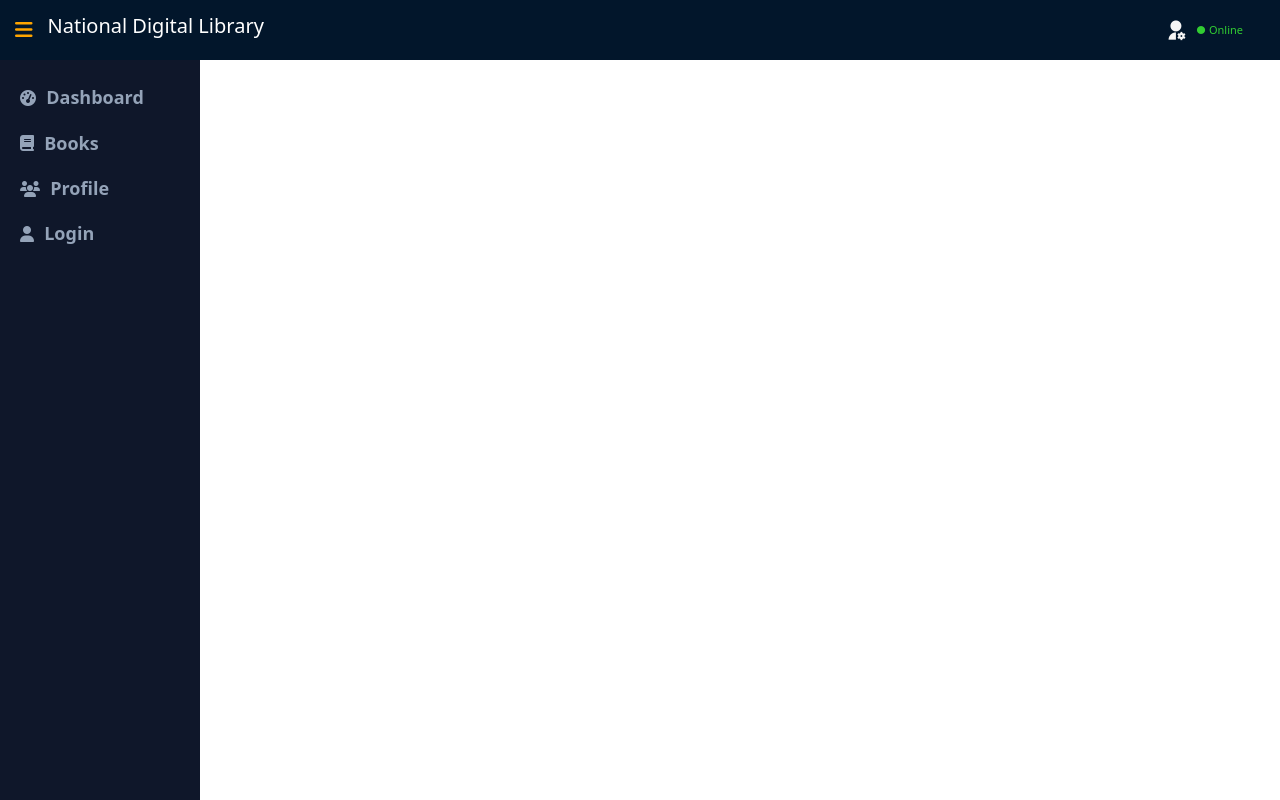
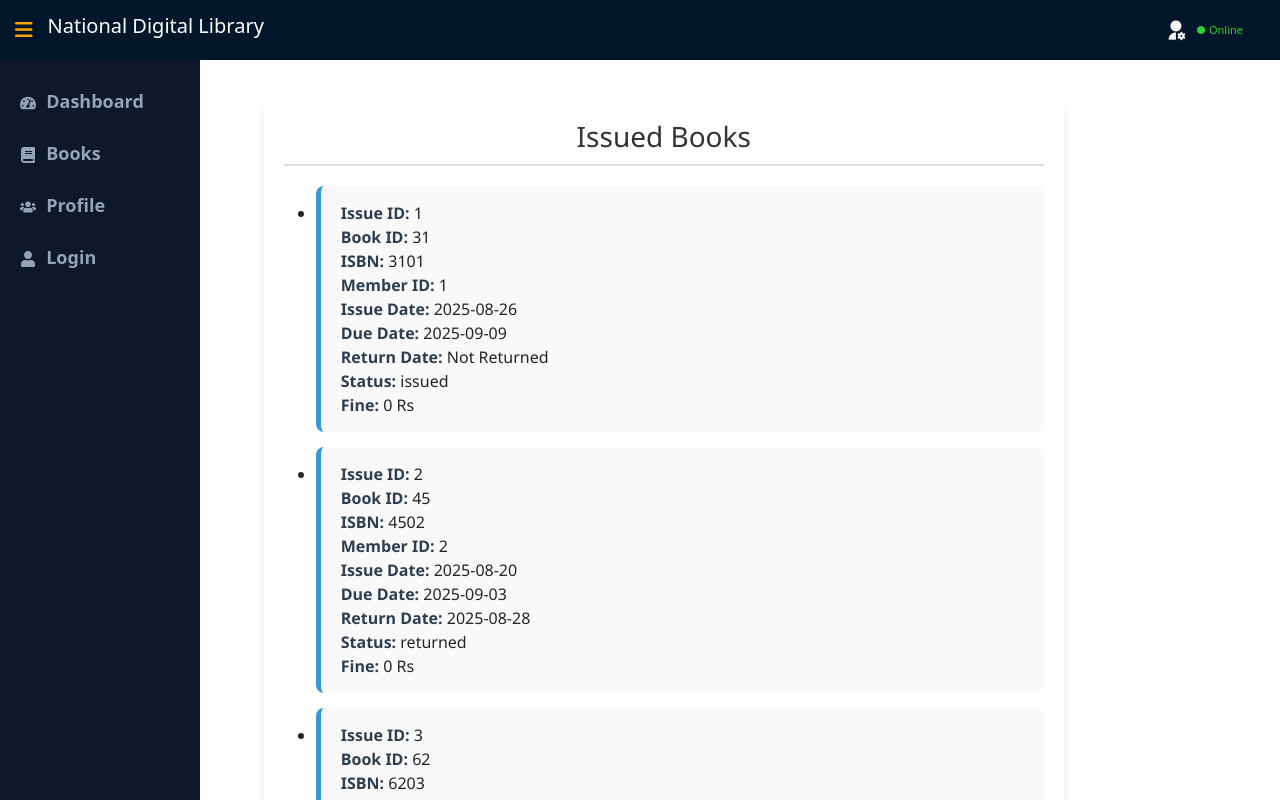
Before and after one commit to HETVI1405/library-management-system, a React (Vite) app in the folder library_management/: page /issue in a window 1280 px wide. Built offline with nearby package versions, Linux system fonts and the light colour scheme; data requests are answered from the project's data file.

Commit message:
IssueBook

```diff
--- a/library_management/src/Components/Navbar/Navbar.jsx
+++ b/library_management/src/Components/Navbar/Navbar.jsx
@@ -51,6 +51,9 @@
 
 
   import { useContext, useState } from "react";
+  import { FaRegCheckCircle } from "react-icons/fa";
+
+import { FaTachometerAlt, FaPlus, FaBook, FaUsers, FaSignOutAlt, FaUser } from "react-icons/fa";
 import { NavLink } from "react-router-dom";
 import "./navbar.css";
 import { AuthorizationContext } from "../Context/ContentApi";
@@ -67,12 +70,18 @@ export default function Navbar() {
   };
 
    const PageData = [
-    { id: 1, title: "Dashboard", path: "/", icon: "fas fa-tachometer-alt" },
-    isAdmin && { id: 2, title: "Add Book", path: "/addbook", icon: "fas fa-plus" },
-    { id: 3, title: "Books", path: "/book", icon: "fas fa-book" },
-     isAdmin ? { id: 4, title: "Members", path: "/member", icon: "fas fa-users" } : { id: 4, title: "Profile", path: "/profile", icon: "fas fa-users" },
-    admin ? { id: 6, title: "Logout", path: "/login", icon: "fas fa-sign-out-alt" } : { id: 5, title: "Login", path: "/login", icon: "fas fa-user" }
+  { id: 1, title: "Dashboard", path: "/", icon: <FaTachometerAlt /> },
+  isAdmin && { id: 2, title: "Add Book", path: "/addbook", icon: <FaPlus /> },
+  { id: 3, title: "Books", path: "/book", icon: <FaBook /> },
+  isAdmin
+    ? { id: 4, title: "Members", path: "/member", icon: <FaUsers /> }
+    : { id: 4, title: "Profile", path: "/profile", icon: <FaUsers /> },
+  isAdmin && { id: 7, title: "Issues", path: "/issue", icon: <FaRegCheckCircle /> },
+  admin
+    ? { id: 6, title: "Logout", path: "/login", icon: <FaSignOutAlt /> }
+    : { id: 5, title: "Login", path: "/login", icon: <FaUser /> },
 ].filter(Boolean);
+
 
   return (
     <div className="layout">
@@ -93,7 +102,7 @@ export default function Navbar() {
         <div className="sidebar-menu">
 
 
-          {PageData.map((el,index) => (
+          {PageData.map((el, index) => (
   <NavLink
     key={index}
     to={el.path}
@@ -101,10 +110,13 @@ export default function Navbar() {
       "menu-item" + (isActive ? " active" : "")
     }
   >
-              <i className={el.icon}></i>
-              <span className="title" style={{fontSize:"18px" , margin:"-3%"}}>{el.title}</span>
+    <span className="icon">{el.icon}</span>
+    <span className="title" style={{ fontSize: "18px", margin: "-3%" }}>
+      {el.title}
+    </span>
   </NavLink>
 ))}
+
         </div>
       </aside>
     </div>
--- a/library_management/src/Routes/AllRoutes.jsx
+++ b/library_management/src/Routes/AllRoutes.jsx
@@ -9,6 +9,7 @@ import Home from '../screens/Home/Home';
 import { Profiler, useContext } from 'react';
 import { AuthorizationContext } from '../Components/Context/ContentApi';
 import Profile from '../screens/Profile/Profile';
+import Issues from '../screens/issue/issue';
 
 export default function RoutesConfig() {
 
@@ -25,6 +26,8 @@ export default function RoutesConfig() {
       <Route path="/member" element={<Members />} />
       <Route path="/home" element={<Home />} />
       <Route path="/profile" element={<Profile />} />
+      <Route path="/issue" element={<Issues />} />
+      {isAdmin ? <Route path="/issue" element={<Issues />} /> : null}
     </Routes>
   );
 }
--- a/library_management/src/features/issueSlice.js
+++ b/library_management/src/features/issueSlice.js
@@ -1,41 +1,39 @@
-import { createSlice, createAsyncThunk } from "@reduxjs/toolkit"
-import axios from "axios"
+import { createSlice, createAsyncThunk } from "@reduxjs/toolkit";
+import axios from "axios";
 
-//API calling
+// API: Fetch issued books
+export const fetchIssue = createAsyncThunk("issue/fetchIssue", async (_, thunkAPI) => {
+  try {
+    const response = await axios.get("http://localhost:3000/issues");
+    return response.data;
+  } catch (error) {
+    return thunkAPI.rejectWithValue(error.message);
+  }
+});
 
-export const fetchIssue= createAsyncThunk("fetchIssue", async() => {
-    const res = await axios.get("http://localhost:3000/issue")
+const issueSlice = createSlice({
+  name: "issue",
+  initialState: {
+    issue: [],
+    status: "idle", // 'idle' | 'loading' | 'succeeded' | 'failed'
+    error: null,
+  },
+  reducers: {},
+  extraReducers: (builder) => {
+    builder
+      .addCase(fetchIssue.pending, (state) => {
+        state.status = "loading";
+        state.error = null;
+      })
+      .addCase(fetchIssue.fulfilled, (state, action) => {
+        state.status = "succeeded";
+        state.issue = action.payload;
+      })
+      .addCase(fetchIssue.rejected, (state, action) => {
+        state.status = "failed";
+        state.error = action.payload || "Failed to fetch issued books";
+      });
+  },
+});
 
-    return res.data
-})
-
-const initialState = {
-    issue: [],
-    status: "neutral",
-    error: null
-}
-
-const issueSlice= createSlice({
-    name: "issue",
-    initialState: initialState,
-    reducers: {},
-// API
-    extraReducers: (builder) => {
-        builder.addCase(fetchIssue.pending, (state) => {
-            state.status = "loding.."
-        });
-
-        builder.addCase(fetchIssue.fulfilled, (state, action) => {
-            state.status = "success";
-            state.books = action.payload
-        })
-
-        builder.addCase(fetchIssue.rejected, (state, action) => {
-            state.status = "error"
-            state.error = action.payload.error
-        })
-
-    }
-})
-
-export default issueSlice.reducer
+export default issueSlice.reducer;
--- a/library_management/src/screens/Books/Books.jsx
+++ b/library_management/src/screens/Books/Books.jsx
@@ -103,7 +103,7 @@ export default function Books() {
                   {expandedTitles[book.id]
                     ? book.title
                     : book.title.split(" ").slice(0, 5).join(" ") +
-                      (book.title.split(" ").length > 5 ? "..." : "")}
+                    (book.title.split(" ").length > 5 ? "..." : "")}
 
                   {book.title.split(" ").length > 5 && (
                     <span
@@ -152,7 +152,7 @@ export default function Books() {
                   {expandedTitles[book.id]
                     ? book.title
                     : book.title.split(" ").slice(0, 5).join(" ") +
-                      (book.title.split(" ").length > 5 ? "..." : "")}
+                    (book.title.split(" ").length > 5 ? "..." : "")}
 
                   {book.title.split(" ").length > 5 && (
                     <span
@@ -197,7 +197,14 @@ export default function Books() {
                 >
                   <MdDeleteForever style={{ fontSize: "22px" }} />
                 </Button>
+                <Button
+                  className="issue-btn-listview"
+                  onClick={() => navigate(`/issue?bookId=${book.id}`)}
+                >
+                  Issue Book
+                </Button>
               </div>
+
             </div>
           ))}
         </div>
--- /dev/null
+++ b/library_management/src/screens/issue/issue.css
@@ -0,0 +1,45 @@
+.issues-container {
+    max-width: 800px;
+    margin: 40px auto;
+    padding: 20px;
+    background-color: #ffffff;
+    border-radius: 12px;
+    box-shadow: 0 4px 10px rgba(0, 0, 0, 0.1);
+    font-family: "Segoe UI", Tahoma, Geneva, Verdana, sans-serif;
+}
+
+.issues-container h2 {
+    text-align: center;
+    font-size: 28px;
+    color: #333;
+    margin-bottom: 20px;
+    border-bottom: 2px solid #ddd;
+    padding-bottom: 10px;
+}
+
+.issue-item {
+    padding: 15px 20px;
+    margin-bottom: 15px;
+    border-left: 5px solid #3498db;
+    background-color: #f9f9f9;
+    border-radius: 8px;
+    transition: transform 0.2s ease-in-out;
+}
+
+.issue-item:hover {
+    transform: scale(1.01);
+    background-color: #f1faff;
+}
+
+.issue-item b {
+    color: #2c3e50;
+}
+
+.loading,
+.error,
+.no-data {
+    text-align: center;
+    font-size: 18px;
+    color: #666;
+    margin-top: 40px;
+}
--- a/library_management/src/screens/issue/issue.jsx
+++ b/library_management/src/screens/issue/issue.jsx
@@ -1,6 +1,23 @@
 import React, { useEffect } from "react";
 import { useDispatch, useSelector } from "react-redux";
 import { fetchIssue } from "../../features/issueSlice";
+import "./issue.css";
+
+// 🔹 Fine calculation function
+function calculateFine(issueDateStr, dueDateStr, returnDateStr, ratePerDay = 10) {
+  if (!issueDateStr || !dueDateStr) return 0;
+
+  const dueDate = new Date(dueDateStr);
+  const returnDate = returnDateStr ? new Date(returnDateStr) : new Date();
+
+  if (returnDate > dueDate) {
+    const diffInMs = returnDate - dueDate;
+    const diffInDays = Math.ceil(diffInMs / (1000 * 60 * 60 * 24));
+    return diffInDays * ratePerDay;
+  }
+
+  return 0;
+}
 
 export default function Issues() {
   const dispatch = useDispatch();
@@ -10,29 +27,51 @@ export default function Issues() {
     dispatch(fetchIssue());
   }, [dispatch]);
 
-  if (status === "loading") return <p>Loading...</p>;
-  if (status === "failed") return <p>Error: {error}</p>;
+  if (status === "loading") return <p className="loading">Loading...</p>;
+  if (status === "failed") return <p className="error">Error: {error}</p>;
 
   return (
-    <div>
+    <div className="issues-container">
       <h2>Issued Books</h2>
       {issue.length === 0 ? (
-        <p>No issued books found.</p>
+        <p className="no-data">No issued books found.</p>
       ) : (
         <ul>
-          {issue.map((i) => (
-            <li key={i.id} style={{ marginBottom: "15px" }}>
-              <b>Issue ID:</b> {i.issueId || i.id} <br />
-              <b>Book ID:</b> {i.book?.id || i.bookId} <br />
-              <b>ISBN:</b> {i.book?.isbns || "N/A"} <br />
-              <b>Member ID:</b> {i.memberId} <br />
-              <b>Issue Date:</b> {i.issueDetails?.issueDate || i.issueDate} <br />
-              <b>Due Date:</b> {i.issueDetails?.dueDate || i.dueDate} <br />
-              <b>Return Date:</b> {i.issueDetails?.returnDate || i.returnDate || "Not Returned"} <br />
-              <b>Status:</b> {i.issueDetails?.status || i.status} <br />
-              <b>Fine:</b> {i.issueDetails?.fine || i.fine || 0} Rs
-            </li>
-          ))}
+          {issue.map((i) => {
+            const {
+              id,
+              issueId,
+              book,
+              bookId,
+              memberId,
+              issueDate,
+              dueDate,
+              returnDate,
+              status,
+              fine,
+              issueDetails = {},
+            } = i;
+
+            const finalIssueDate = issueDetails.issueDate ?? issueDate;
+            const finalDueDate = issueDetails.dueDate ?? dueDate;
+            const finalReturnDate = issueDetails.returnDate ?? returnDate;
+
+            const calculatedFine = calculateFine(finalIssueDate, finalDueDate, finalReturnDate);
+
+            return (
+              <li key={id} className="issue-item">
+                <b>Issue ID:</b> {issueId ?? id} <br />
+                <b>Book ID:</b> {book?.id ?? bookId} <br />
+                <b>ISBN:</b> {book?.isbns ?? "N/A"} <br />
+                <b>Member ID:</b> {memberId} <br />
+                <b>Issue Date:</b> {finalIssueDate} <br />
+                <b>Due Date:</b> {finalDueDate} <br />
+                <b>Return Date:</b> {finalReturnDate ?? "Not Returned"} <br />
+                <b>Status:</b> {issueDetails.status ?? status} <br />
+                <b>Fine:</b> {calculatedFine} Rs
+              </li>
+            );
+          })}
         </ul>
       )}
     </div>
```
Lines whose indentation alone changed are shown as unchanged.
